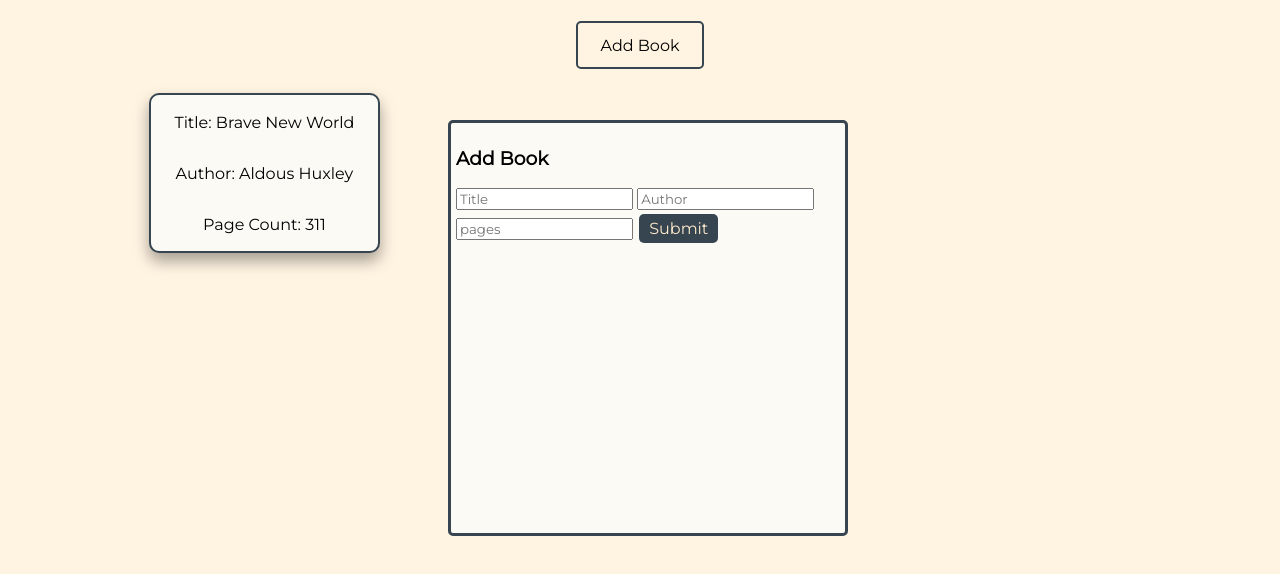
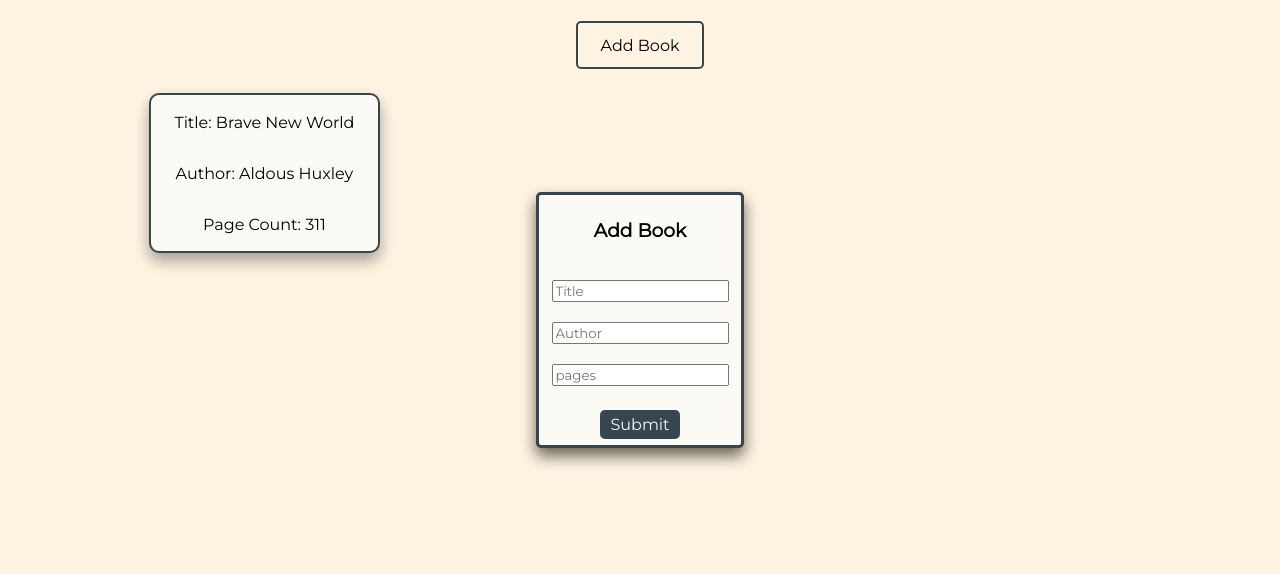
Before and after one commit to PatrickRobb/Library-JS, a plain HTML site: page index.html in a window 1280 px wide. Both pictures are taken after a click on the button "Add Book". Shown: the part 80-654 px from the top of the page. Drawn offline with Linux system fonts and the light colour scheme.

Commit message:
added styling for the popup

```diff
--- a/index.html
+++ b/index.html
@@ -22,7 +22,7 @@
     <div class="body-container">
 
     </div>
-    <div class="popup hidden">
+    <div class="popup">
         <form class="add-book">
             <h3>Add Book</h3>
             <input class="title-input" type="text" placeholder="Title" maxlength="60" required>
--- a/index.js
+++ b/index.js
@@ -37,7 +37,7 @@ const popup = document.querySelector('.popup');
 
 addButton.addEventListener("click", () => {
   const popup = document.querySelector('.popup');
-  popup.classList.remove('hidden');
+  popup.classList.add('active');
 })
 
 addBookForm.addEventListener("submit", (e) => {
--- a/styles.css
+++ b/styles.css
@@ -46,20 +46,15 @@ body{
     width: 100%;
 }
 
-/* .navbar a{
-	text-decoration: none;
-	font-size: 18px;
-	color: #E5E7EB;
-	margin: 0px;
-	border: 0px;
-	padding: 15px;
-} */
-
 .left{
 	display: flex;
 	margin-left: 160px;
 	padding: 8px;
 	gap: 12px;
+}
+
+.submit{
+    color: #F9FAF8
 }
 
 /* .right{
@@ -106,21 +101,36 @@ button {
     color: #FBFAF5;
   }
 
-.hidden{
+/* .hidden{
     display: none;
-}
+} */
 
 .popup{
     position: fixed;
-    width: 30vw;
-    height: 50vh;
-    top: 25vh;
-    left: 35vw;
+    width: 15vw;
+    height: 30vh;
+    top: 50vh;
+    left: 50vw;
     background-color: #FBFAF5;
     border: 3px solid #36454F;
     border-radius: 5px;
     padding: 5px;
+    transform: translate(-50%, -50%) scale(0);
+    transition: 0.2s ease-in-out;
+    box-shadow: 0px 8px 15px rgba(0, 0, 0, 0.6);
 }
+
+.add-book{
+    display: flex;
+    flex-direction: column;
+    gap: 20px;
+    justify-content: space-around;
+    align-items: center;
+}
+
+.popup.active {
+    transform: translate(-50%, -50%) scale(1);
+  }
 
   @media only screen and (max-width: 600px) {
     .body-container {
```
